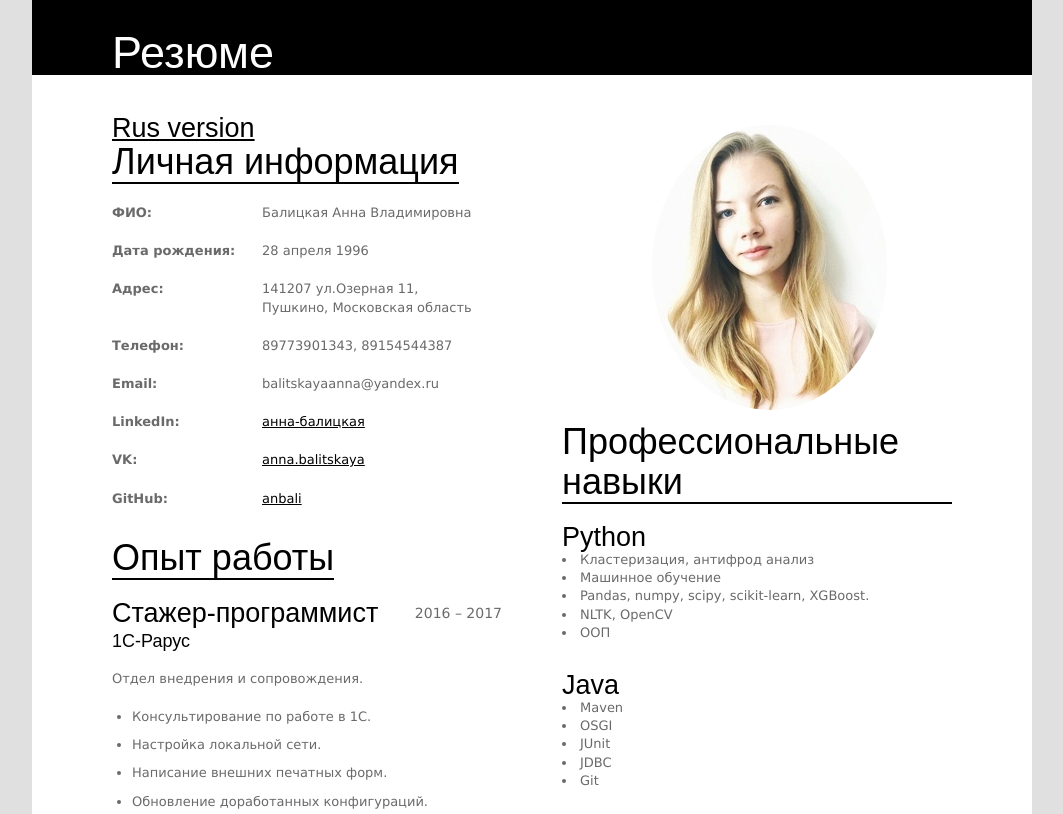
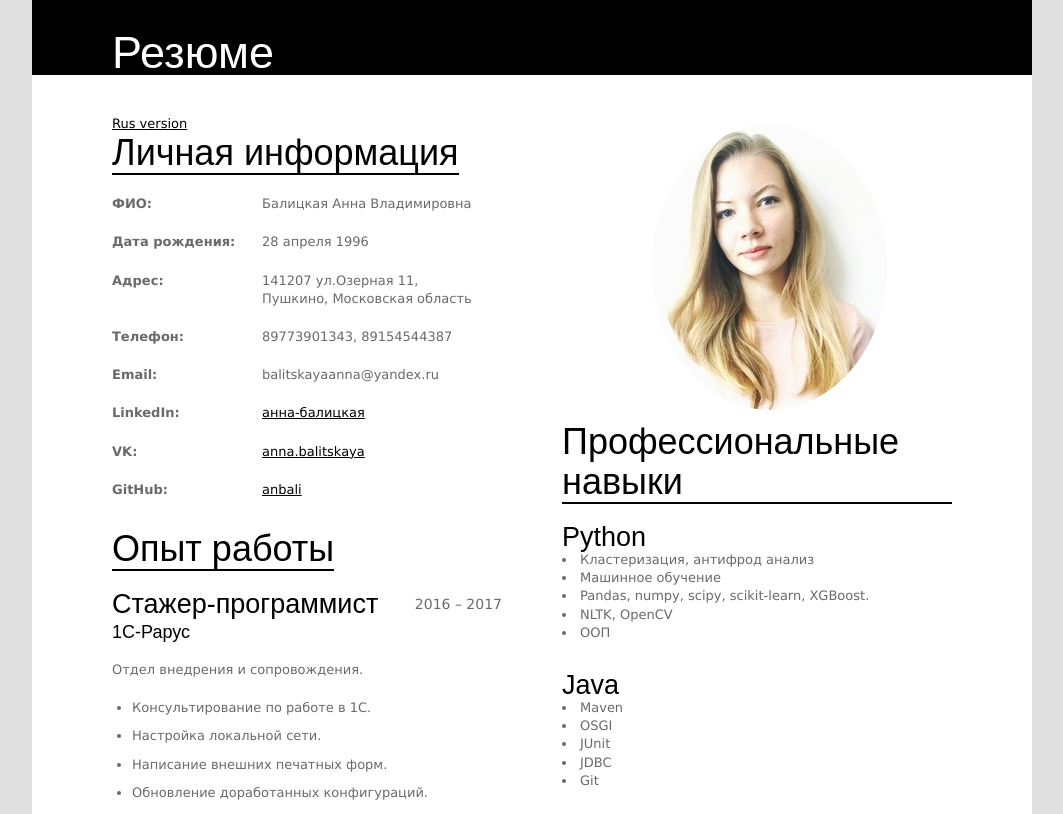
Before and after one commit to annabali/annabali.github.io, a plain HTML site: page cven.html in a window 1280 px wide. Shown: the top 814 px of the page, without its empty margins (108-1171 px from the left). Drawn offline with Linux system fonts and the light colour scheme; a web font is replaced by a local one.

Commit message:
Update cven.html

```diff
--- a/cven.html
+++ b/cven.html
@@ -25,7 +25,7 @@
 			<div id="content-left">
 
 				<div class="section">
-					<h3><a href="index.html">Rus version</a></h3>
+					<p><a href="index.html">Rus version</a></p>
 					<div class="clearfix"><h2>Личная информация</h2></div>
 
 					<div class="item">
```
